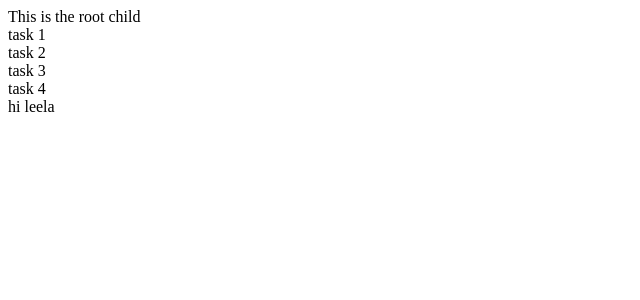
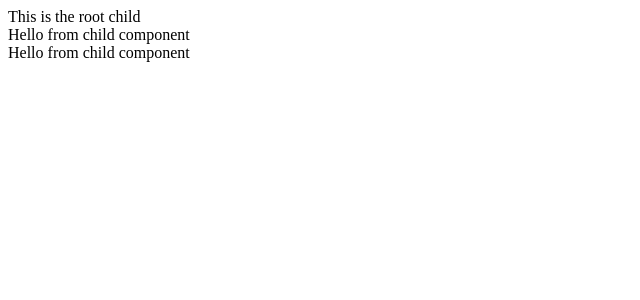
Before and after one commit to leelanarasimha/angular17-course, an Angular app in the folder angular-basics/: page / in a window 1280 px wide. Shown: the top 300 px of the page, without its empty margins (0-640 px from the left). Built offline with nearby package versions, Linux system fonts and the light colour scheme.

Commit message:
contentchild & content children

```diff
--- a/angular-basics/src/app/app.component.html
+++ b/angular-basics/src/app/app.component.html
@@ -66,6 +66,7 @@
   <app-view-child-example></app-view-child-example>
 </div> -->
 
-<div>
-  <app-task *ngFor="let task of tasks" [taskName]="task"></app-task>
-</div>
+<app-parent>
+  <app-child></app-child>
+  <app-child></app-child>
+</app-parent>
--- a/angular-basics/src/app/app.component.ts
+++ b/angular-basics/src/app/app.component.ts
@@ -12,6 +12,8 @@ import { CheckedLifeCycleComponent } from './checked-life-cycle/checked-life-cyc
 import { AfterRenderComponent } from './after-render/after-render.component';
 import { ViewChildExampleComponent } from './view-child-example/view-child-example.component';
 import { TaskComponent } from './task/task.component';
+import { ChildComponent } from './child/child.component';
+import { ParentComponent } from './parent/parent.component';
 
 @Component({
   selector: 'app-root',
@@ -29,37 +31,38 @@ import { TaskComponent } from './task/task.component';
     CheckedLifeCycleComponent,
     AfterRenderComponent,
     ViewChildExampleComponent,
-    TaskComponent
+    TaskComponent,
+    ChildComponent,
+    ParentComponent
   ],
   templateUrl: './app.component.html',
   styleUrl: './app.component.css',
 })
 export class AppComponent {
-
   tasks = ['task 1', 'task 2', 'task 3', 'task 4'];
   title = { name: 'angular-basics' };
   counter: number = 20;
   receivedDataFromChild = '';
   isActive = true;
 
-  @ViewChildren(TaskComponent, {read: ElementRef}) taskComponents!:
-  QueryList<ElementRef>;
+  @ViewChildren(TaskComponent, { read: TaskComponent })
+  taskComponents!: QueryList<TaskComponent>;
 
   dataReceived(data: string) {
     this.receivedDataFromChild = data;
   }
 
   ngAfterViewInit() {
-    this.taskComponents.forEach(taskComponent => {
-      console.log(taskComponent);
+    this.taskComponents.forEach((taskComponent) => {
+      console.log(taskComponent.taskName);
     });
     this.taskComponents.changes.subscribe(() => {
-      console.log("child components has changed");
+      console.log('child components has changed');
     });
 
     setTimeout(() => {
-      this.tasks.push("hi leela");
-    }, 3000)
+      this.tasks.push('hi leela');
+    }, 3000);
   }
 
   changeTitle() {
--- /dev/null
+++ b/angular-basics/src/app/child/child.component.html
@@ -0,0 +1 @@
+<div>{{message}}</div>
--- /dev/null
+++ b/angular-basics/src/app/child/child.component.ts
@@ -0,0 +1,16 @@
+import { Component } from '@angular/core';
+
+@Component({
+  selector: 'app-child',
+  standalone: true,
+  imports: [],
+  templateUrl: './child.component.html',
+  styleUrl: './child.component.css'
+})
+export class ChildComponent {
+message: string = 'Hello from child component';
+
+showMessage() {
+  alert(this.message);
+}
+}
--- /dev/null
+++ b/angular-basics/src/app/parent/parent.component.html
@@ -0,0 +1,4 @@
+
+<div>
+  <ng-content></ng-content>
+</div>
--- /dev/null
+++ b/angular-basics/src/app/parent/parent.component.ts
@@ -0,0 +1,17 @@
+import { Component, ContentChild, ContentChildren, ElementRef, QueryList } from '@angular/core';
+import { ChildComponent } from '../child/child.component';
+
+@Component({
+  selector: 'app-parent',
+  standalone: true,
+  imports: [],
+  templateUrl: './parent.component.html',
+  styleUrl: './parent.component.css'
+})
+export class ParentComponent {
+  @ContentChildren(ChildComponent, {read: ChildComponent}) childComponents!: QueryList<ChildComponent>;
+
+  ngAfterContentInit() {
+    console.log(this.childComponents.length);
+  }
+}
```
Also changed, not shown: angular-basics/src/app/child/child.component.css (added), angular-basics/src/app/parent/parent.component.css (added), 2 other files (tests, documents, lock files or other folders).
